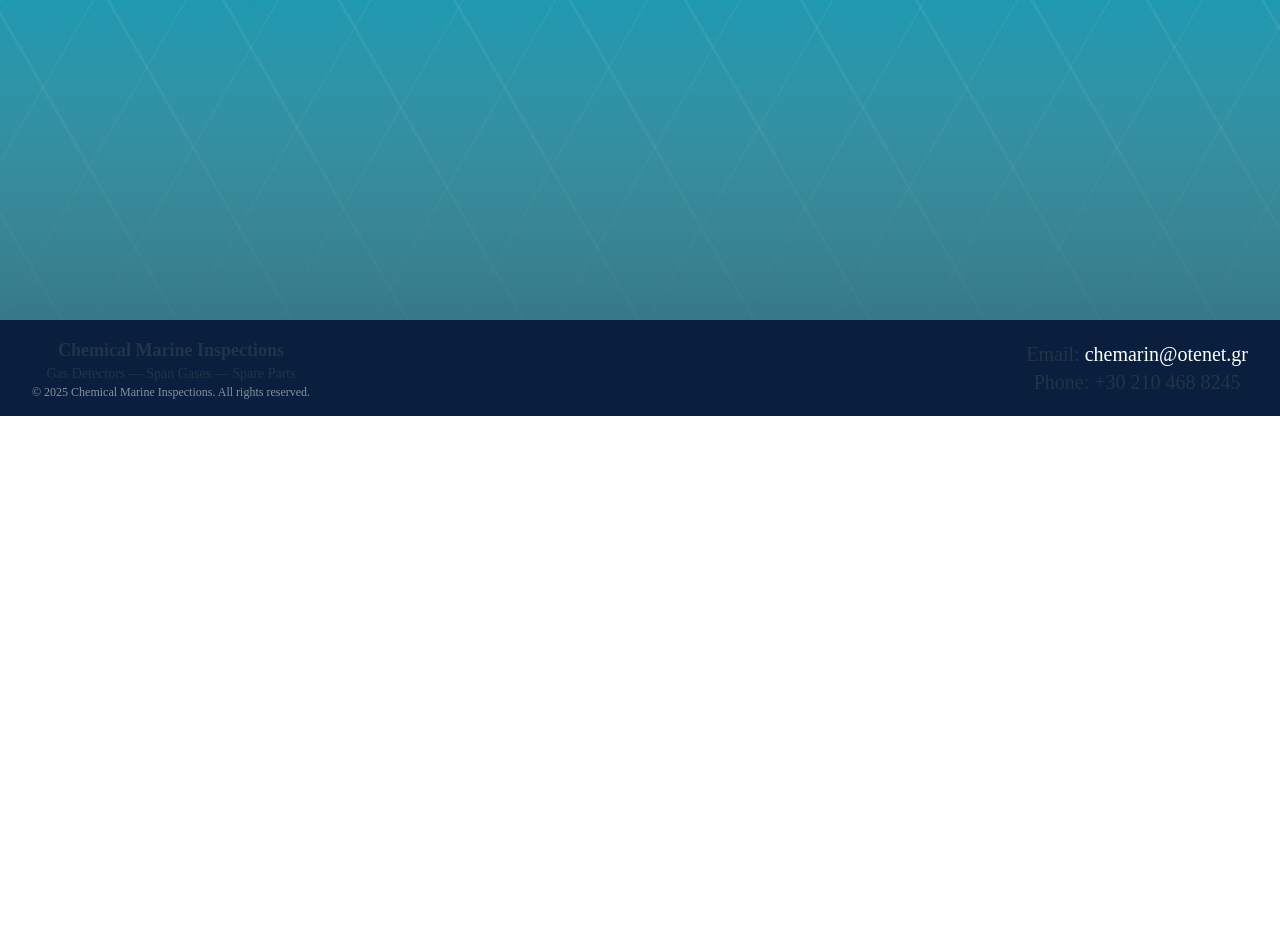
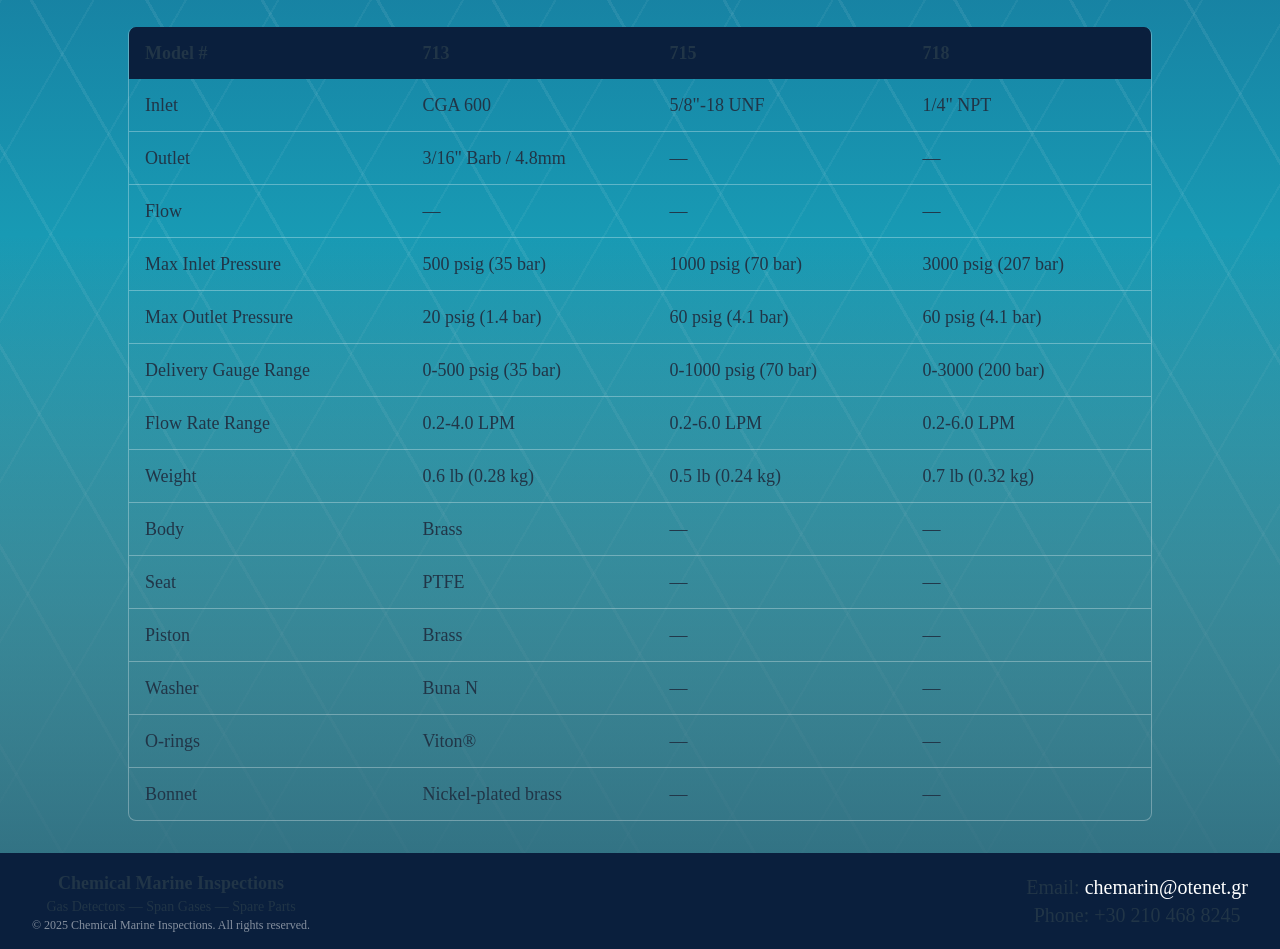
Before and after one commit to Antony-evm/chemarine, a Vue app: page /calibration-gases/regulators/2000 in a window 1280 px wide. Shown: the part 480-1429 px from the top of the page. Before the commit the page ends 896 px from the top, so only its background shows below. Built offline with nearby package versions, Linux system fonts and the light colour scheme; the HTML template or start-up script is replaced by a standard one.

Commit message:
two thousand series

```diff
--- /dev/null
+++ b/src/pages/TwoThousandSeriesRegulatorsPage.vue
@@ -0,0 +1,110 @@
+<script setup lang="ts">
+import CenteredContent from '@/components/utils/CenteredContent.vue';
+import SpaceComponent from '@/components/utils/SpaceComponent.vue';
+import SectionDivider from '@/components/utils/SectionDivider.vue';
+
+const regulatorTableColumns = [
+    { label: "Model #", key: "model" },
+    { label: "Inlet", key: "inlet" },
+    { label: "Outlet", key: "outlet" },
+    { label: "Flow", key: "flow" },
+    { label: "Max Inlet Pressure", key: "maxInletPressure" },
+    { label: "Max Outlet Pressure", key: "maxOutletPressure" },
+    { label: "Delivery Gauge Range", key: "deliveryGaugeRange" },
+    { label: "Flow Rate Range", key: "flowRateRange" },
+    { label: "Weight", key: "weight" },
+    { label: "Body", key: "body" },
+    { label: "Seat", key: "seat" },
+    { label: "Piston", key: "piston" },
+    { label: "Washer", key: "washer" },
+    { label: "O-rings", key: "oRings" },
+    { label: "Bonnet", key: "bonnet" },
+];
+const regulatorModels = [
+    {
+        model: "713",
+        inlet: "CGA 600",
+        outlet: "3/16\" Barb / 4.8mm",
+        flow: null,
+        maxInletPressure: "500 psig (35 bar)",
+        maxOutletPressure: "20 psig (1.4 bar)",
+        deliveryGaugeRange: "0-500 psig (35 bar)",
+        flowRateRange: "0.2-4.0 LPM",
+        weight: "0.6 lb (0.28 kg)",
+        body: "Brass",
+        seat: "PTFE",
+        piston: "Brass",
+        washer: "Buna N",
+        oRings: "Viton®",
+        bonnet: "Nickel-plated brass",
+    },
+    {
+        model: "715",
+        inlet: "5/8\"-18 UNF",
+        outlet: null,
+        flow: null,
+        maxInletPressure: "1000 psig (70 bar)",
+        maxOutletPressure: "60 psig (4.1 bar)",
+        deliveryGaugeRange: "0-1000 psig (70 bar)",
+        flowRateRange: "0.2-6.0 LPM",
+        weight: "0.5 lb (0.24 kg)",
+        body: null,
+        seat: null,
+        piston: null,
+        washer: null,
+        oRings: null,
+        bonnet: null,
+    },
+    {
+        model: "718",
+        inlet: "1/4\" NPT",
+        outlet: null,
+        flow: null,
+        maxInletPressure: "3000 psig (207 bar)",
+        maxOutletPressure: "60 psig (4.1 bar)",
+        deliveryGaugeRange: "0-3000 (200 bar)",
+        flowRateRange: "0.2-6.0 LPM",
+        weight: "0.7 lb (0.32 kg)",
+        body: null,
+        seat: null,
+        piston: null,
+        washer: null,
+        oRings: null,
+        bonnet: null,
+    },
+];
+</script>
+
+<template>
+    <SpaceComponent size="page" />
+    <CenteredContent>
+        <h1>2000 Series Regulators</h1>
+        <SectionDivider />
+        <SpaceComponent size="paragraph" />
+        <div class="flex justify-center">
+            <img src="@/assets/2000-series-regulator.png" alt="2000 Series Regulator" loading="lazy" width="200"
+                height="70" class="max-w-full h-auto" />
+        </div>
+        <SpaceComponent size="paragraph" />
+        <div class="table-styling">
+            <table class="min-w-full" aria-label="700 Series Regulator Specifications">
+                <thead class="table-header">
+                    <tr>
+                        <th class="table-element">Model #</th>
+                        <th v-for="item in regulatorModels" :key="item.model" class="table-element">
+                            {{ item.model }}
+                        </th>
+                    </tr>
+                </thead>
+                <tbody class="table-borders">
+                    <tr v-for="col in regulatorTableColumns.filter(c => c.key !== 'model')" :key="col.key">
+                        <td class="table-element">{{ col.label }}</td>
+                        <td v-for="item in regulatorModels" :key="item.model + '-' + col.key" class="table-element">
+                            {{ item[col.key] ?? '—' }}
+                        </td>
+                    </tr>
+                </tbody>
+            </table>
+        </div>
+    </CenteredContent>
+</template>
--- a/src/router/index.ts
+++ b/src/router/index.ts
@@ -1,4 +1,3 @@
-// src/router/index.ts
 import { createRouter, createWebHistory } from "vue-router";
 import CertificatesPage from "@/pages/CertificatesPage.vue";
 import ServicesPage from "@/pages/ServicesPage.vue";
@@ -7,6 +6,7 @@ import ContactUsPage from "@/pages/ContactUsPage.vue";
 import SparePartsPage from "@/pages/SparePartsPage.vue";
 import CalibrationGasesPage from "@/pages/CalibrationGasesPage.vue";
 import SevenHundredSeriesRegulatorsPage from "@/pages/SevenHundredSeriesRegulatorsPage.vue";
+import TwoThousandSeriesRegulatorsPage from "@/pages/TwoThousandSeriesRegulatorsPage.vue";
 
 const routes = [
   {
@@ -44,6 +44,11 @@ const routes = [
     name: "Regulators - 700 Series",
     component: SevenHundredSeriesRegulatorsPage,
   },
+  {
+    path: "/calibration-gases/regulators/2000",
+    name: "Regulators - 2000 Series",
+    component: TwoThousandSeriesRegulatorsPage,
+  },
 ];
 
 const router = createRouter({
```
Also changed, not shown: src/assets/2000-series-regulation.jpeg (deleted), src/assets/2000-series-regulator.png (added).
